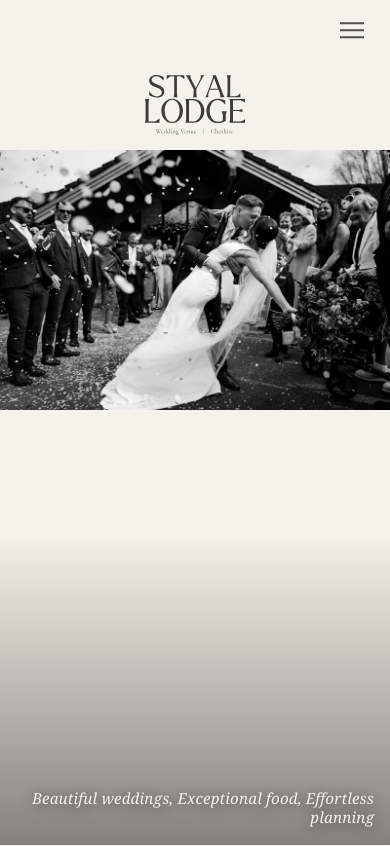
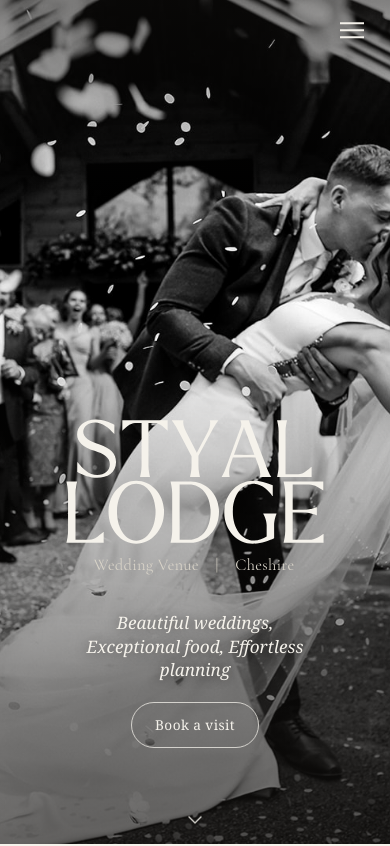
Before and after one commit to Ogoldwait91/styal-lodge, an Astro site: page / in a window 390 px wide. Shown: the top 846 px of the page. Built offline with nearby package versions, Linux system fonts and the light colour scheme; Astro itself is replaced by a stand-in of ours; a web font is replaced by a local one.

Commit message:
Full-height mobile hero

```diff
--- a/src/components/Hero.astro
+++ b/src/components/Hero.astro
@@ -17,7 +17,22 @@ import hero from "../assets/hero.jpg";
       loading="eager"
       fetchpriority="high"
     />
+
+    <!-- desktop caption (bottom-right) -->
     <p class="hero__tagline">Beautiful weddings, Exceptional food, Effortless planning</p>
+
+    <!-- mobile overlay (name + tagline + action on the photo) -->
+    <div class="hero__overlay">
+      <img class="hero__overlay-logo" data-hero-wordmark src="/logo-light.svg" alt="Styal Lodge — Wedding Venue, Cheshire" />
+      <p class="hero__overlay-tagline">Beautiful weddings, Exceptional food, Effortless planning</p>
+      <a class="hero__overlay-cta" href="/book-a-visit">Book a visit</a>
+    </div>
+
+    <span class="hero__scrollcue" aria-hidden="true">
+      <svg width="24" height="24" viewBox="0 0 24 24" fill="none" stroke="currentColor" stroke-width="1.4">
+        <path d="M6 9l6 6 6-6" stroke-linecap="round" stroke-linejoin="round" />
+      </svg>
+    </span>
   </div>
 </section>
 
@@ -27,42 +42,77 @@ import hero from "../assets/hero.jpg";
     min-height: calc(100dvh - var(--header-h));
     display: flex; flex-direction: column;
   }
-
   .hero__masthead {
-    flex: 0 0 auto;
-    display: flex; justify-content: center;
-    padding-top: clamp(0.25rem, 1vh, 0.9rem);
-    padding-bottom: clamp(0.4rem, 1vh, 0.85rem);
+    flex: 0 0 auto; display: flex; justify-content: center;
+    padding-top: clamp(0rem, 0.2vw, 0.2rem);
+    padding-bottom: clamp(0.4rem, 1.2vw, 0.9rem);
   }
   .hero__wordmark { height: clamp(72px, 10.2vw, 160px); width: auto; }
 
   .hero__media { position: relative; flex: 1 1 auto; min-height: 240px; width: 100%; }
-  .hero__img {
-    width: 100%; height: 100%;
-    object-fit: cover; object-position: center 15%; display: block;
-  }
-  /* soft scrim so the cream tagline stays legible over the photo */
+  .hero__img { width: 100%; height: 100%; object-fit: cover; object-position: center 6%; display: block; }
   .hero__media::after {
     content: ""; position: absolute; inset: auto 0 0 0; height: 45%;
-    background: linear-gradient(to top, rgba(20, 18, 16, .5), rgba(20, 18, 16, 0));
+    background: linear-gradient(to top, rgba(20,18,16,.5), rgba(20,18,16,0));
     pointer-events: none; z-index: 1;
   }
 
+  /* desktop caption */
   .hero__tagline {
-    position: absolute; z-index: 2;
-    right: clamp(1rem, 3vw, 3rem);
-    bottom: clamp(0.7rem, 2vh, 1.4rem);
-    margin: 0; color: var(--bg); text-align: right;
-    font-style: italic; white-space: nowrap;
-    font-size: clamp(0.85rem, 0.55rem + 0.85vw, 1.35rem);
-    line-height: 1.3; letter-spacing: .01em;
-    text-shadow: 0 1px 12px rgba(20, 18, 16, .55);
+    position: absolute; z-index: 2; right: clamp(1rem,3vw,3rem); bottom: clamp(0.7rem,2vh,1.4rem);
+    margin: 0; color: var(--bg); text-align: right; font-style: italic; white-space: nowrap;
+    font-size: clamp(0.85rem, 0.55rem + 0.85vw, 1.35rem); line-height: 1.3; letter-spacing: .01em;
+    text-shadow: 0 1px 12px rgba(20,18,16,.55);
   }
 
-  @media (max-width: 40em) {
-    .hero__tagline {
-      left: clamp(1rem, 5vw, 2rem); white-space: normal;
-      font-size: 0.95rem; text-align: right;
+  .hero__overlay { display: none; }
+  .hero__scrollcue { display: none; }
+
+  /* ---------- MOBILE: full-height photo with the name/tagline on it ---------- */
+  @media (max-width: 64em) {
+    .hero { min-height: 100vh; min-height: 100dvh; height: 100dvh; }
+    .hero__masthead { display: none; }
+    .hero__tagline { display: none; }
+    .hero__media { height: 100%; }
+    .hero__img { object-position: center 30%; }
+
+    /* darken the top a touch (menu button) and the bottom more (overlay text) */
+    .hero__media::before {
+      content: ""; position: absolute; inset: 0 0 auto 0; height: 24%;
+      background: linear-gradient(to bottom, rgba(20,18,16,.42), rgba(20,18,16,0));
+      pointer-events: none; z-index: 1;
     }
+    .hero__media::after {
+      height: 62%;
+      background: linear-gradient(to top, rgba(20,18,16,.64), rgba(20,18,16,0));
+    }
+
+    .hero__overlay {
+      display: flex; flex-direction: column; align-items: center; gap: 1.35rem;
+      position: absolute; left: 0; right: 0; bottom: clamp(3rem, 12vh, 6rem);
+      padding-inline: 1.5rem; z-index: 2; text-align: center;
+    }
+    .hero__overlay-logo { width: min(74vw, 360px); height: auto; }
+    .hero__overlay-tagline {
+      margin: 0; color: var(--bg); font-style: italic; max-width: 24ch;
+      font-size: clamp(1rem, 4.4vw, 1.4rem); line-height: 1.35;
+      text-shadow: 0 1px 12px rgba(20,18,16,.5);
+    }
+    .hero__overlay-cta {
+      display: inline-block; color: var(--bg); text-decoration: none;
+      border: 1px solid rgba(245,242,235,.75); border-radius: 999px;
+      padding: .72em 1.7em; font-size: var(--text-sm); letter-spacing: .03em;
+      transition: background-color .25s ease, color .25s ease;
+    }
+    .hero__overlay-cta:hover { background: var(--bg); color: var(--ink); }
+
+    .hero__scrollcue {
+      display: block; position: absolute; left: 50%; bottom: 1rem; transform: translateX(-50%);
+      z-index: 2; color: var(--bg); opacity: .85;
+      animation: heroBounce 2.2s ease-in-out infinite;
+    }
+    @keyframes heroBounce { 0%,100% { transform: translate(-50%, 0); } 50% { transform: translate(-50%, 6px); } }
   }
+
+  @media (prefers-reduced-motion: reduce) { .hero__scrollcue { animation: none; } }
 </style>
--- a/src/components/Nav.astro
+++ b/src/components/Nav.astro
@@ -86,6 +86,10 @@ const links = [
   .nav-toggle__bar::after  { top: 7px; }
 
   @media (max-width: 64em) {
+    /* header sits over the full-height hero photo */
+    .site-header { position: fixed; left: 0; right: 0; background: transparent; }
+    .site-header.is-scrolled, .site-header.nav-open { background: var(--bg); }
+    .site-header:not(.is-scrolled):not(.nav-open) .nav-toggle { color: var(--on-dark); }
     .nav-left { display: none; }
     .nav-toggle { display: inline-flex; }
     .only-mobile { display: block; }
@@ -128,7 +132,8 @@ const links = [
   addEventListener("scroll", onScroll, { passive: true });
 
   // reveal the centred header logo once the big hero wordmark scrolls out of view
-  const wordmark = document.querySelector("[data-hero-wordmark]");
+  const wordmarks = Array.from(document.querySelectorAll("[data-hero-wordmark]"));
+  const wordmark = wordmarks.find((el) => el.offsetParent !== null) || wordmarks[0];
   if (header) {
     if (wordmark) {
       const io = new IntersectionObserver(
```
